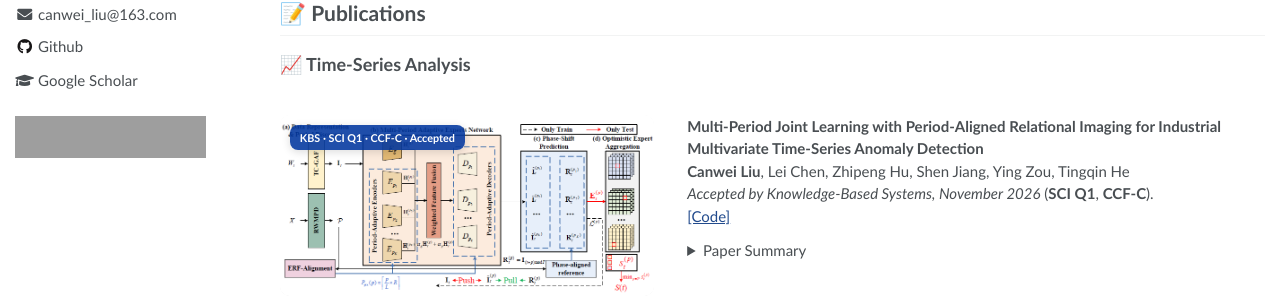
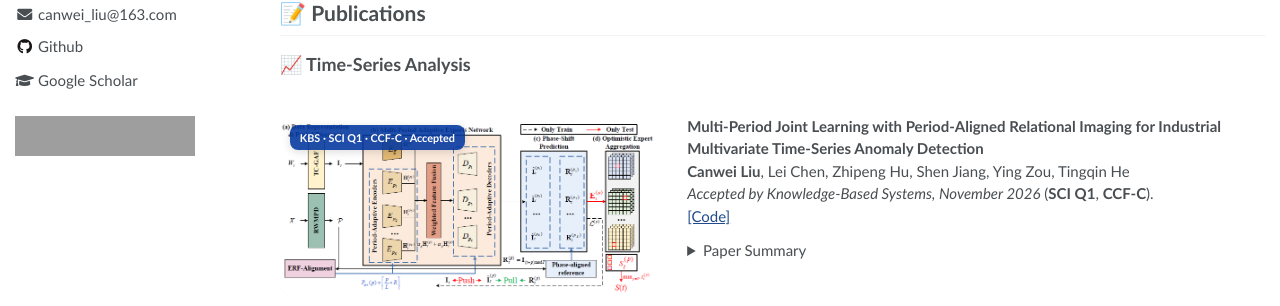
Before and after one commit to LcWave/LcWave.github.io, a Jekyll site: the page built from _pages/about.md, in a window 1280 px wide. Shown: the part 505-811 px from the top of the page. Built offline with Jekyll 4.4.1, drawn with Linux system fonts in a browser that asks for light colours; comment, search, counter and statistics services are not loaded; grey boxes are pictures that could not be loaded.

Commit message:
Polish compact navigation and visitor map sizing

```diff
--- a/assets/css/site-widgets.css
+++ b/assets/css/site-widgets.css
@@ -22,11 +22,15 @@
 }
 .paper-daily-entry__label > span { display: block; }
 .paper-daily-entry__arrow { font-size: 11px; color: #557e85; }
-.visitor-map { margin-top: 1rem; }
+.visitor-map { max-width: 180px; margin-top: 1rem; }
 .visitor-map a { display: block; }
 .visitor-map img { display: block; width: 100%; height: auto; }
 @media (hover: hover) {
   .paper-daily-entry:hover .paper-daily-entry__owl { transform: translateY(-2px) rotate(-3deg); }
+}
+/* Reserve the dropdown hit area even during the theme's first resize pass. */
+@media (max-width: 48em) {
+  .masthead .greedy-nav { padding-right: 48px; }
 }
 @media (max-width: 480px) {
   .masthead__inner-wrap { gap: 8px; }
```
